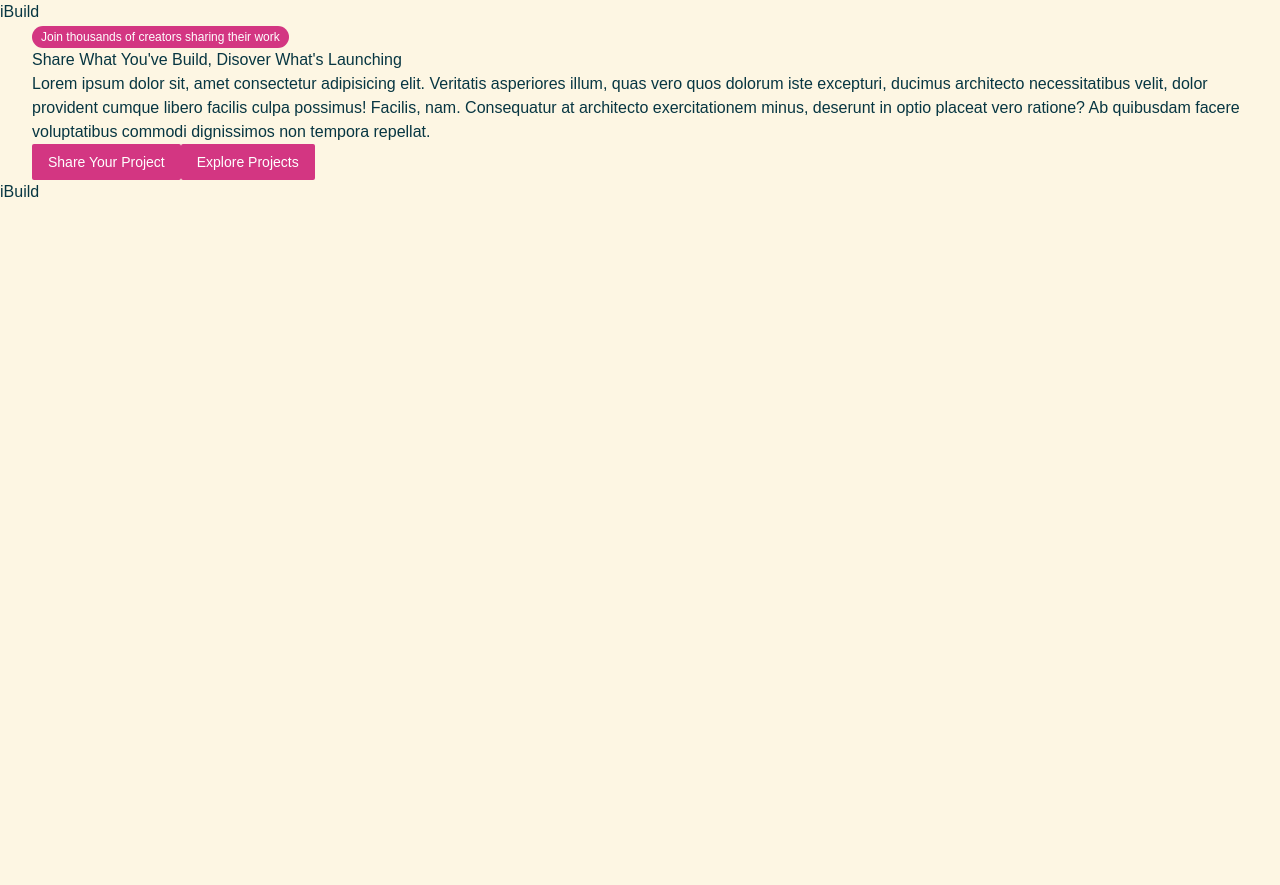
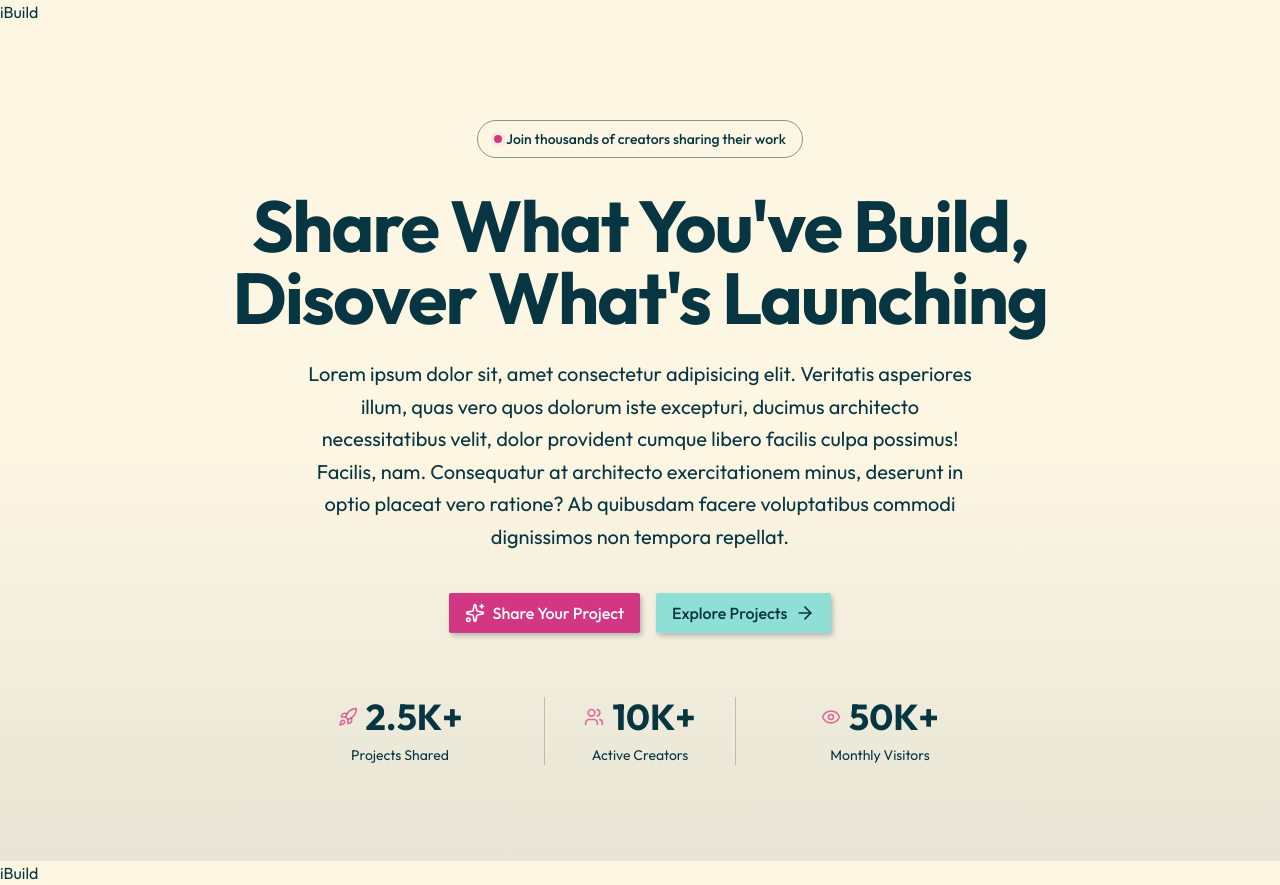
Before and after one commit to 25nisarg/ibuild, a Next.js app: page / in a window 1280 px wide. Before the commit the page ends 800 px from the top, so only its background shows below. Built offline with nearby package versions, Linux system fonts and the light colour scheme.

Commit message:
Hero Section Completed

```diff
--- a/app/layout.tsx
+++ b/app/layout.tsx
@@ -1,19 +1,13 @@
 import type { Metadata } from "next";
-import { Geist, Geist_Mono } from "next/font/google";
+import { Outfit } from "next/font/google";
 import "./globals.css";
 
-const geistSans = Geist({
-  variable: "--font-geist-sans",
-  subsets: ["latin"],
-});
-
-const geistMono = Geist_Mono({
-  variable: "--font-geist-mono",
+const outfit = Outfit({
   subsets: ["latin"],
 });
 
 export const metadata: Metadata = {
-  title: "iBuild",
+  title: "iBuild - Share Your creation, Discover New Launches",
   description: "iBuild is a platform for building and sharing your own projects with the world.",
 };
 
@@ -25,7 +19,7 @@ export default function RootLayout({
   return (
     <html lang="en">
       <body
-        className={`${geistSans.variable} ${geistMono.variable} antialiased`}
+        className={`${outfit.className} antialiased`}
       >
         <header>iBuild</header>
         {children}
--- a/components/landing-page/hero-section.tsx
+++ b/components/landing-page/hero-section.tsx
@@ -1,17 +1,53 @@
+import Link from "next/link";
 import { Badge } from "../ui/badge";
 import { Button } from "../ui/button";
+import { ArrowRightIcon, EyeIcon, icons, RocketIcon, SparklesIcon, UsersIcon } from "lucide-react";
+import StatsCard from "./stats-card";
 
+const Livebadge = () => {
+    return (
+        <Badge variant={"outline"} className="px-4 py-2 mb-8 text-sm backdrop-blur-sm ">
+            <span className="relative flex h-2 w-2">
+                <span className="animate-ping absolute inline-flex h-full w-full rounded-full bg-primary opacity-75" />
+                <span className="relative inline-flex h-2 w-2 rounded-full bg-primary" />
+            </span>
+            <span className="text-muted-foreground">Join thousands of creators sharing their work</span>
+        </Badge>
+    );
+}
+const StatsData = [
+    { icon: RocketIcon, value: "2.5K+", label: "Projects Shared" },
+    { icon: UsersIcon, value: "10K+", label: "Active Creators",hasBorder:"true" },
+    { icon: EyeIcon, value: "50K+", label: "Monthly Visitors" },
+]
 export default function HeroSection() {
     return (
-        <section className="relative overflow-hidden bg-linear-to-be from-background via-background to-muted/20">
+        <section className="relative overflow-hidden bg-linear-to-b from-background via-background to-muted/20">
             <div className="wrapper">
-            <Badge>
-                <span>Join thousands of creators sharing their work</span>
-            </Badge>
-            <h1>Share What You&apos;ve Build, Disover What&apos;s Launching</h1>
-            <p>Lorem ipsum dolor sit, amet consectetur adipisicing elit. Veritatis asperiores illum, quas vero quos dolorum iste excepturi, ducimus architecto necessitatibus velit, dolor provident cumque libero facilis culpa possimus! Facilis, nam. Consequatur at architecto exercitationem minus, deserunt in optio placeat vero ratione? Ab quibusdam facere voluptatibus commodi dignissimos non tempora repellat.</p>
-            <Button>Share Your Project</Button>
-            <Button>Explore Projects</Button>
+                <div className="flex flex-col items-center justify-center lg:py-24 py-12 text-center">
+                    <Livebadge />
+                    <h1 className="text-5xl sm:text-6xl lg:text-7xl font-bold tracking-tight mb-6 max-w-5xl">Share What You&apos;ve Build, Disover What&apos;s Launching</h1>
+                    <p className="text-lg sm:text-xl text-muted-foreground mb-10 max-w-2xl leading-relaxed">Lorem ipsum dolor sit, amet consectetur adipisicing elit. Veritatis asperiores illum, quas vero quos dolorum iste excepturi, ducimus architecto necessitatibus velit, dolor provident cumque libero facilis culpa possimus! Facilis, nam. Consequatur at architecto exercitationem minus, deserunt in optio placeat vero ratione? Ab quibusdam facere voluptatibus commodi dignissimos non tempora repellat.</p>
+                    <div className="flex flex-col sm:flex-row gap-4 mb-16">
+                        <Button asChild size={"lg"} className="text-base px-8 shadow-lg">
+                            <Link href={"/submit"}>
+                                <SparklesIcon className="size-5" />
+                                Share Your Project
+                            </Link>
+                        </Button>
+                        <Button asChild size={"lg"} className="text-base px-8 shadow-lg" variant={"secondary"}>
+                            <Link href={"/explore"}>
+                                Explore Projects
+                                <ArrowRightIcon className="size-5" />
+                            </Link>
+                        </Button>
+                    </div>
+                    <div className="grid grid-cols-1 sm:grid-cols-3 gap-8 sm:gap-12 max-w-2xl w-full">
+                        {StatsData.map((stat) => (
+                            <StatsCard key={stat.label} {...stat} />
+                        ))}
+                    </div>
+                </div>
             </div>
         </section>
     )
--- /dev/null
+++ b/components/landing-page/stats-card.tsx
@@ -0,0 +1,24 @@
+import { cn } from "@/lib/utils";
+import { LucideIcon } from "lucide-react";
+
+export default function StatsCard({
+  icon: Icon,
+  value,
+  label,
+  hasBorder,
+}: {
+  icon: LucideIcon;
+  value: string;
+  label: string;
+  hasBorder?: boolean;
+}) {
+  return (
+    <div className={cn("space-y-2", hasBorder && "border-x border-border/50")}>
+      <div className="flex items-center justify-center gap-2">
+        <Icon className="size-5 text-primary/70" />
+        <p className="text-3xl sm:text-4xl font-bold">{value}</p>
+      </div>
+      <p className="text-sm text-muted-foreground">{label}</p>
+    </div>
+  );
+}
```
